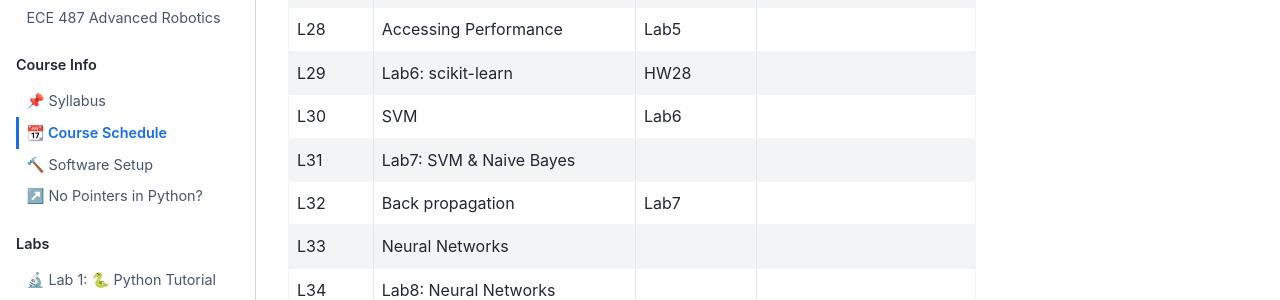
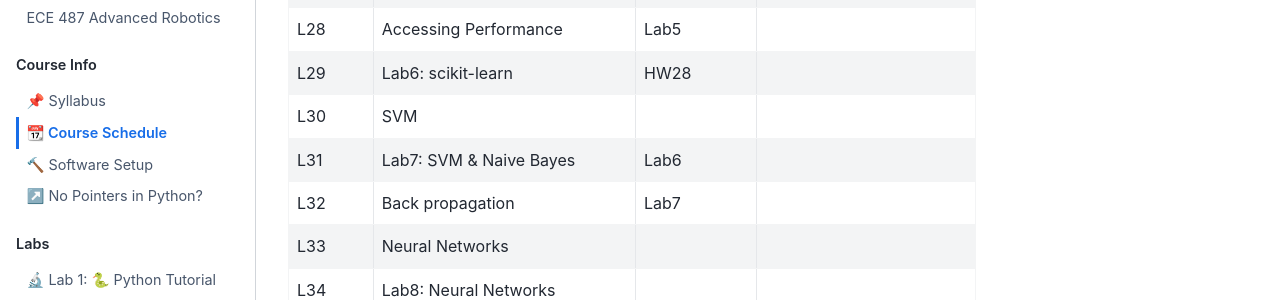
Before and after one commit to stanbaek/ece487, a Jupyter Book: the page built from docs/schedule.md, in a window 1280 px wide and 900 px high, scrolled down 1484 px. Shown: the part 170-470 px from the top of the window. Built offline with Jupyter Book 1.0.4 settings and Sphinx 7.4.7 and the Sphinx Book theme 1.1.4, drawn with Linux system fonts in a browser that asks for light colours.

```diff
--- a/docs/schedule.md
+++ b/docs/schedule.md
@@ -41,8 +41,8 @@ Reading:
  L27      | Lab5: Kalman Filter               | HW26         |
  L28      | Accessing Performance             | Lab5         |
  L29      | Lab6: scikit-learn                | HW28         |
- L30      | SVM                               | Lab6         |
- L31      | Lab7: SVM & Naive Bayes           |              |
+ L30      | SVM                               |              |
+ L31      | Lab7: SVM & Naive Bayes           | Lab6         |
  L32      | Back propagation                  | Lab7         |
  L33      | Neural Networks                   |              |
  L34      | Lab8: Neural Networks             |              |
```
